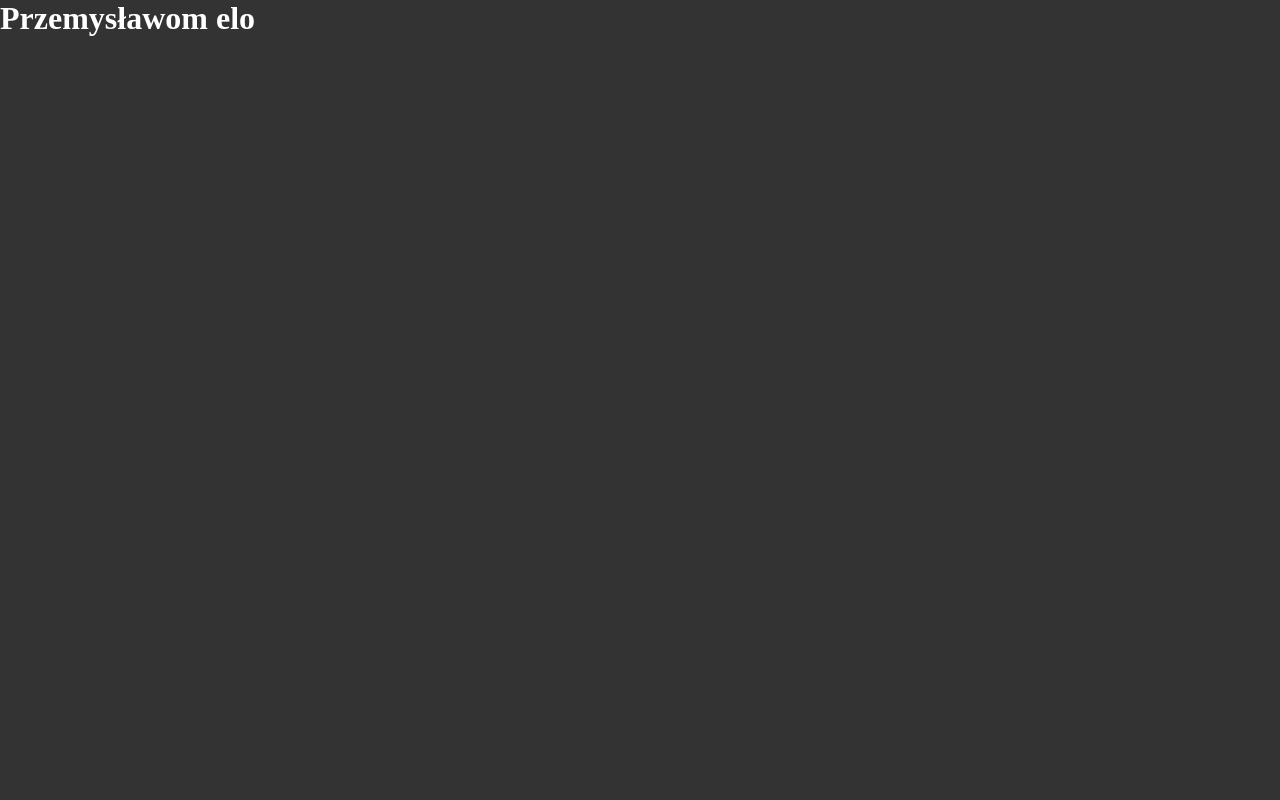
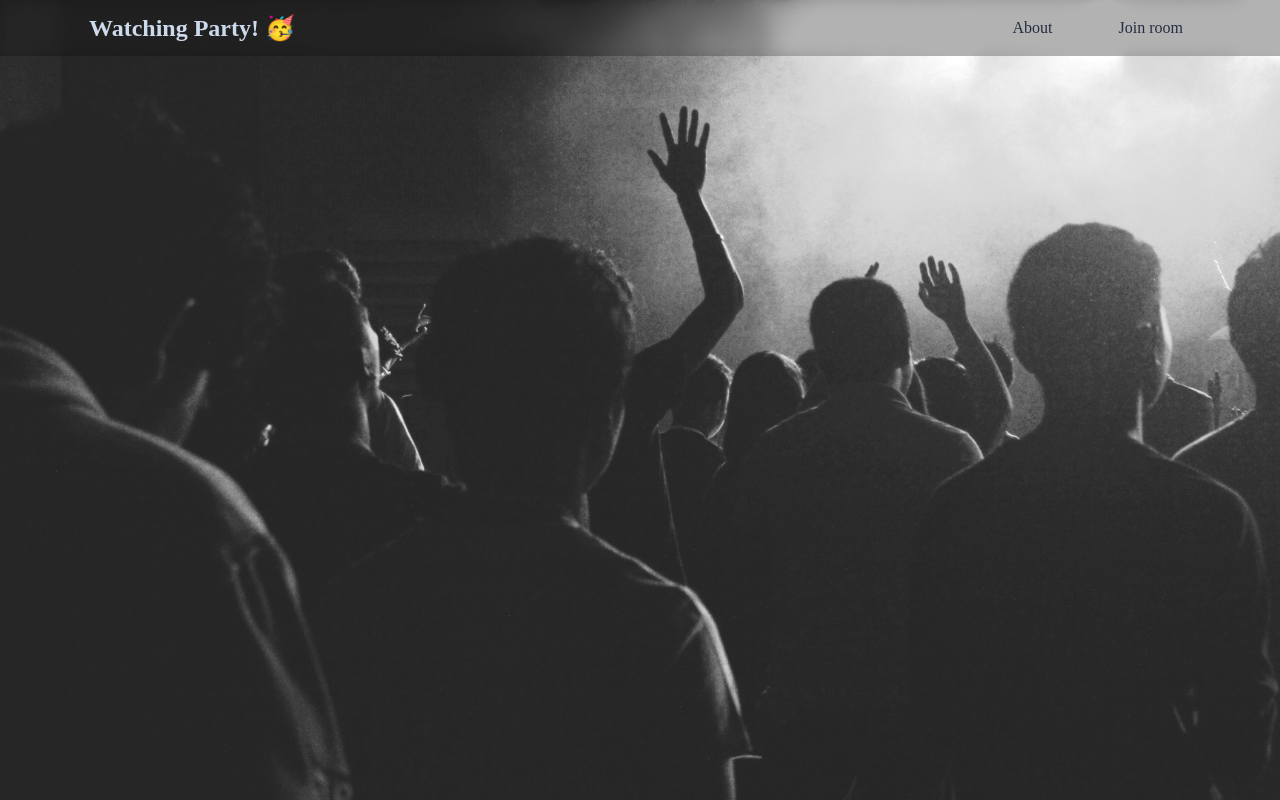
Before and after one commit to SatroPrzem/watching-party-fe, a Vue app: page / in a window 1280 px wide. Built offline with nearby package versions, Linux system fonts and the light colour scheme.

Commit message:
add Header with links with 2 empty routers; add img to HomeView

```diff
--- a/src/App.vue
+++ b/src/App.vue
@@ -1,7 +1,9 @@
 <script setup lang="ts">
 import { RouterView } from 'vue-router'
+import Header from '@/components/Header.vue'
 </script>
 
 <template>
+  <Header />
   <RouterView />
 </template>
--- a/src/assets/theme.css
+++ b/src/assets/theme.css
@@ -1,5 +1,6 @@
 :root {
   --dark: #0f0f0f;
+  --gray-rgb: rgb(35, 45, 63);
   --gray: #232d3f;
   --dark-green: #005b41;
   --light-green: #008170;
--- /dev/null
+++ b/src/components/Header.vue
@@ -0,0 +1,77 @@
+<template>
+  <header>
+    <nav>
+      <h1>
+        <router-link to="/">Watching Party! 🥳</router-link>
+      </h1>
+      <ul>
+        <li>
+          <router-link to="/about">About</router-link>
+        </li>
+        <li>
+          <router-link to="/room-list">Join room</router-link>
+        </li>
+      </ul>
+    </nav>
+  </header>
+</template>
+
+<style lang="scss" scoped>
+header {
+  position: fixed;
+  top: 0;
+  left: 0;
+  width: 100%;
+  height: 7svh;
+  background-color: rgba($color: #000000, $alpha: 0.3);
+  backdrop-filter: blur(8px) brightness(1.2);
+  display: flex;
+  justify-content: center;
+  align-items: center;
+
+  a {
+    text-decoration: none;
+    color: var(--gray-rgb);
+    display: inline-block;
+    padding: 0.75rem 1.5rem;
+    border: 1px solid transparent;
+    transition: color 0.15s;
+  }
+
+  a:active,
+  a:hover,
+  a.router-link-active {
+    color: var(--bright);
+    border: 1px solid var(--bright);
+  }
+
+  h1 a {
+    color: var(--very-bright);
+  }
+
+  h1 a:hover,
+  h1 a:active,
+  h1 a.router-link-active {
+    border-color: transparent;
+  }
+
+  nav {
+    width: 90%;
+    margin: auto;
+    display: flex;
+    justify-content: space-between;
+    align-items: center;
+  }
+
+  ul {
+    list-style: none;
+    display: flex;
+    justify-content: center;
+    align-items: center;
+  }
+
+  li {
+    margin: 0 0.5rem;
+  }
+}
+</style>
--- a/src/router/index.ts
+++ b/src/router/index.ts
@@ -8,6 +8,16 @@ const router = createRouter({
       path: '/',
       name: 'home',
       component: HomeView
+    },
+    {
+      path: '/about',
+      name: 'about',
+      component: () => import('@/views/AboutView.vue')
+    },
+    {
+      path: '/room-list',
+      name: 'RoomListView',
+      component: () => import('@/views/RoomListView.vue')
     }
   ]
 })
--- /dev/null
+++ b/src/views/AboutView.vue
@@ -0,0 +1,9 @@
+<template>
+  <div>About page in progress...</div>
+</template>
+
+<style lang="scss" scoped>
+div {
+  padding-top: 7svh;
+}
+</style>
--- a/src/views/HomeView.vue
+++ b/src/views/HomeView.vue
@@ -1,5 +1,22 @@
 <template>
-  <main>
-    <h1>Przemysławom elo</h1>
-  </main>
+  <div class="home-view">
+    <img class="bg-img" src="@/assets/imgs/main.jpg" alt="" />
+  </div>
 </template>
+
+<style lang="scss" scoped>
+.home-view {
+  padding-top: 7svh;
+  min-height: 100svh;
+
+  > .bg-img {
+    position: absolute;
+    top: 0;
+    left: 0;
+    z-index: -1;
+    width: 100%;
+    height: 100%;
+    object-fit: cover;
+  }
+}
+</style>
--- /dev/null
+++ b/src/views/RoomListView.vue
@@ -0,0 +1,9 @@
+<template>
+  <div>Room list...</div>
+</template>
+
+<style lang="scss" scoped>
+div {
+  padding-top: 7svh;
+}
+</style>
```
Also changed, not shown: src/assets/imgs/main.jpg (added).
